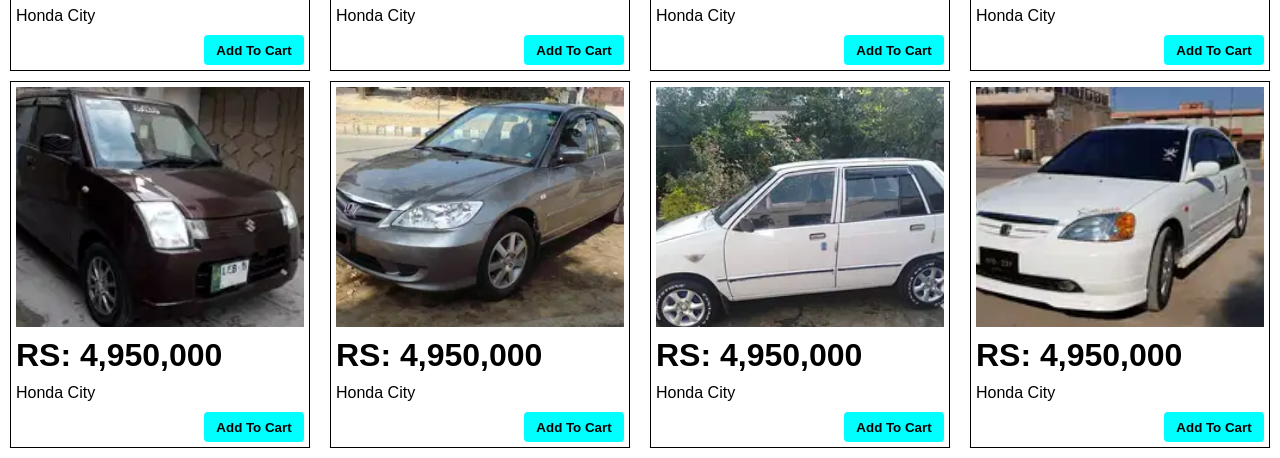
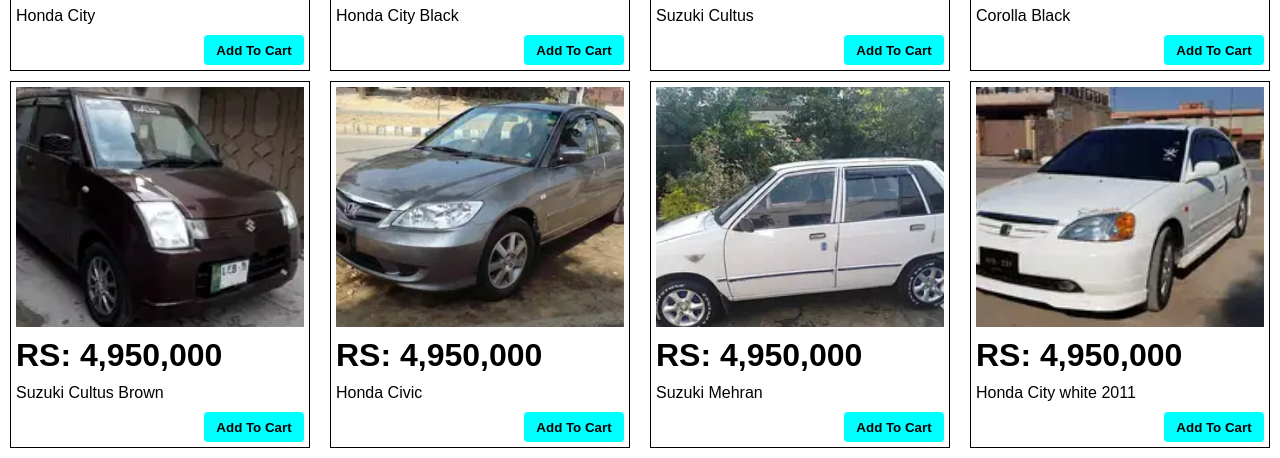
Before and after one commit to Hashir-Khan777/AddToCart, a plain HTML site: page index.html in a window 1280 px wide. Shown: the part 373-831 px from the top of the page. Drawn offline with Linux system fonts and the light colour scheme.

Commit message:
AddToCart

```diff
--- a/cart.js
+++ b/cart.js
@@ -5,7 +5,7 @@
 let result = "";
 product.forEach((element) => {
   result += `
-      <li class="cart_product_items" data-id=${element.id}>
+      <li class="cart_product_items">
       <div class="cart_card">
         <div class="cart_card_image_about_info">
           <div class="cart_card_image">
@@ -21,7 +21,7 @@
         </div>
 
         <div class="remove_btn">
-          <button>Remove</button>
+          <button class="item_remove_button" data-id=${element.id}>Remove</button>
         </div>
       </div>
     </li>
--- a/index.html
+++ b/index.html
@@ -42,7 +42,7 @@
 
             <div class="about_info">
               <h1>RS: 4,950,000</h1>
-              <p>Honda City</p>
+              <p>Honda City Black</p>
             </div>
           </div>
 
@@ -61,7 +61,7 @@
 
             <div class="about_info">
               <h1>RS: 4,950,000</h1>
-              <p>Honda City</p>
+              <p>Suzuki Cultus</p>
             </div>
           </div>
 
@@ -80,7 +80,7 @@
 
             <div class="about_info">
               <h1>RS: 4,950,000</h1>
-              <p>Honda City</p>
+              <p>Corolla Black</p>
             </div>
           </div>
 
@@ -99,7 +99,7 @@
 
             <div class="about_info">
               <h1>RS: 4,950,000</h1>
-              <p>Honda City</p>
+              <p>Suzuki Cultus Brown</p>
             </div>
           </div>
 
@@ -118,7 +118,7 @@
 
             <div class="about_info">
               <h1>RS: 4,950,000</h1>
-              <p>Honda City</p>
+              <p>Honda Civic</p>
             </div>
           </div>
 
@@ -137,7 +137,7 @@
 
             <div class="about_info">
               <h1>RS: 4,950,000</h1>
-              <p>Honda City</p>
+              <p>Suzuki Mehran</p>
             </div>
           </div>
 
@@ -156,7 +156,7 @@
 
             <div class="about_info">
               <h1>RS: 4,950,000</h1>
-              <p>Honda City</p>
+              <p>Honda City white 2011</p>
             </div>
           </div>
 
```
